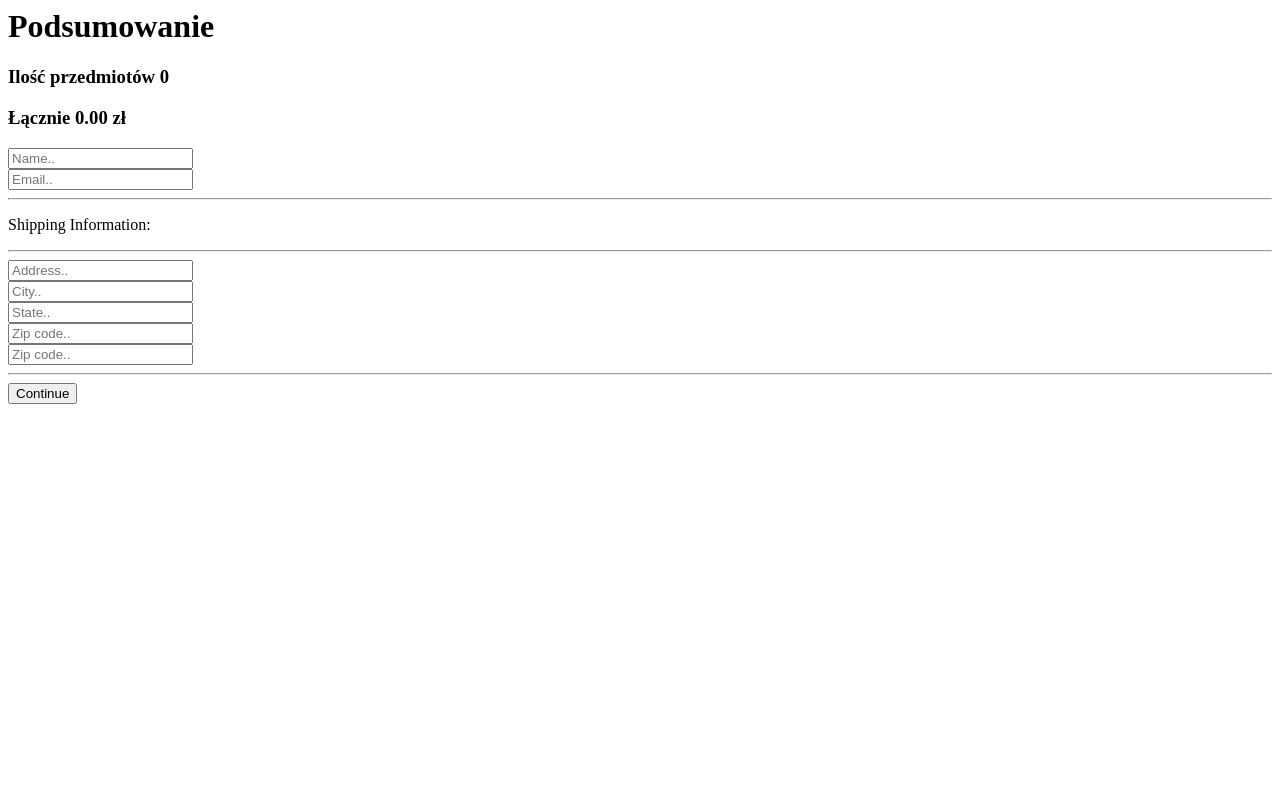
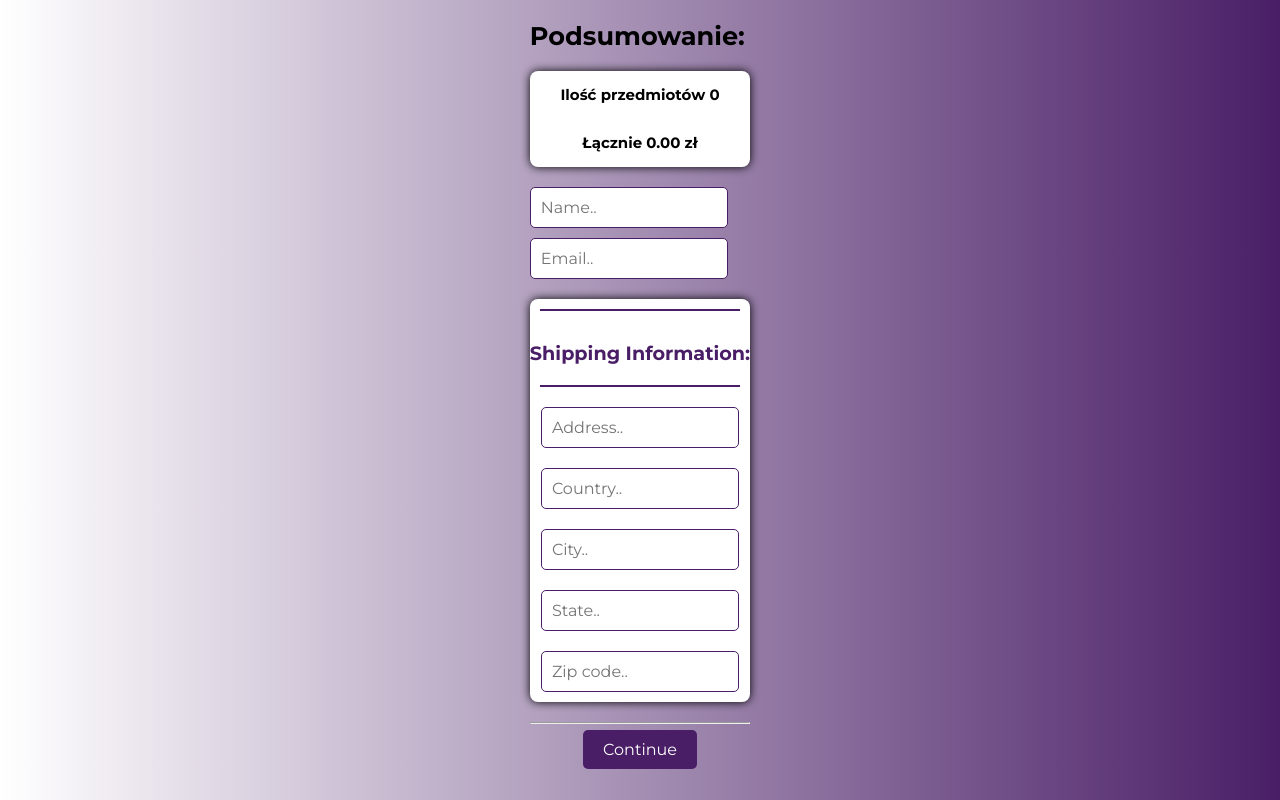
Before and after one commit to PPysklo/HaHaHardcovers, a Django app: page /checkout/ in a window 1280 px wide. Run offline with Django 4.2, Linux system fonts and the light colour scheme; some libraries are stand-ins or nearby versions.

Commit message:
Checkout changes
added CSS to checkout

```diff
--- /dev/null
+++ b/static/styles/checkoutstyle.css
@@ -0,0 +1,86 @@
+@import url('https://fonts.googleapis.com/css2?family=Montserrat:wght@300;400;500;600;700&display=swap');
+
+*{
+    font-family: 'Montserrat', sans-serif;
+}
+body {
+
+    background-color: #edddf8;
+    background: linear-gradient(to right, #ffffff, #491e66);
+    min-height: 100vh;
+    display: flex;
+    align-items: center;
+    justify-content: center;
+    font-family: sans-serif;
+    font-size: 0.8rem;
+    font-weight: bold;
+    margin: 0;
+}
+
+.summary {
+    display: flex;
+    flex-direction: column;
+    align-items: center;
+    width: 100%;
+    margin: 20px 0;
+    background-color: #fff;
+    border-radius: 8px;
+    overflow: hidden;
+    box-shadow: 0 0 10px rgb(0, 0, 0);
+}
+
+img {
+    width: 100%;
+    max-width: 15rem;
+}
+.shipping-info{
+    display: flex;
+    flex-direction: column;
+    align-items: center;
+    width: 100%;
+    margin: 20px 0;
+    background-color: #fff;
+    border-radius: 8px;
+    overflow: hidden;
+    box-shadow: 0 0 10px rgb(0, 0, 0);
+}
+#form-button {
+    background-color: #491e66;
+    color: white;
+    padding: 10px 20px;
+    font-size: 16px;
+    border: none;
+    border-radius: 5px;
+    cursor: pointer;
+    margin: auto;
+    display: block;
+}
+
+#form-button:hover {
+    background-color: #fff;
+    color:#491e66;
+}
+.shipping-info hr {
+    border: 1px solid #491e66;
+    width: 90%;
+    margin: 10px 0;
+}
+
+.shipping-info p {
+    font-size: 1.2rem;
+    color: #491e66;
+    margin-bottom: 10px;
+}
+
+.form-field {
+    width: 90%;
+    margin: 10px 0;
+}
+
+.form-field input {
+    width: 100%;
+    padding: 10px;
+    font-size: 16px;
+    border: 1px solid #491e66;
+    border-radius: 5px;
+}
--- a/stuff/templates/stuff/checkout.html
+++ b/stuff/templates/stuff/checkout.html
@@ -1,16 +1,16 @@
 
 {% load static %}
-<link rel="stylesheet" href="{% static 'styles/checkout.css' %}">
+<link rel="stylesheet" href="{% static 'styles/checkoutstyle.css' %}">
 <!-- {% block checkout %} -->
 
 
 <div>
     <div>
         <div>
-            <h1>Podsumowanie</h1>
-            <div>
+            <h1>Podsumowanie:</h1>
+            <div class="summary">
                 {% for item in items %}
-                    <div>{% if item.book.imageURL %}
+                    <div class="image-cont">{% if item.book.imageURL %}
                             <img src="{{ item.book.imageURL }}" alt="">
                         {% else %}
                             <img src="{% static 'images/blank.png' %}" alt="">
@@ -38,12 +38,15 @@
                             </div>
                         </div>
 
-                        <div id="shipping-info">
+                        <div class="shipping-info">
                             <hr>
                             <p>Shipping Information:</p>
                             <hr>
                             <div class="form-field">
                                 <input class="form-control" type="text" name="address" placeholder="Address..">
+                            </div>
+                            <div class="form-field">
+                                <input class="form-control" type="text" name="country" placeholder="Country..">
                             </div>
                             <div class="form-field">
                                 <input class="form-control" type="text" name="city" placeholder="City..">
@@ -54,9 +57,7 @@
                             <div class="form-field">
                                 <input class="form-control" type="text" name="zipcode" placeholder="Zip code..">
                             </div>
-                            <div class="form-field">
-                                <input class="form-control" type="text" name="country" placeholder="Zip code..">
-                            </div>
+
                         </div>
 
                         <hr>
```
Also changed, not shown: static/styles/BookPagestyle.css (added, +66 -0 lines), templates/test2.html (+1 -64 lines), db.sqlite3, static/styles/checkout.css (deleted).
